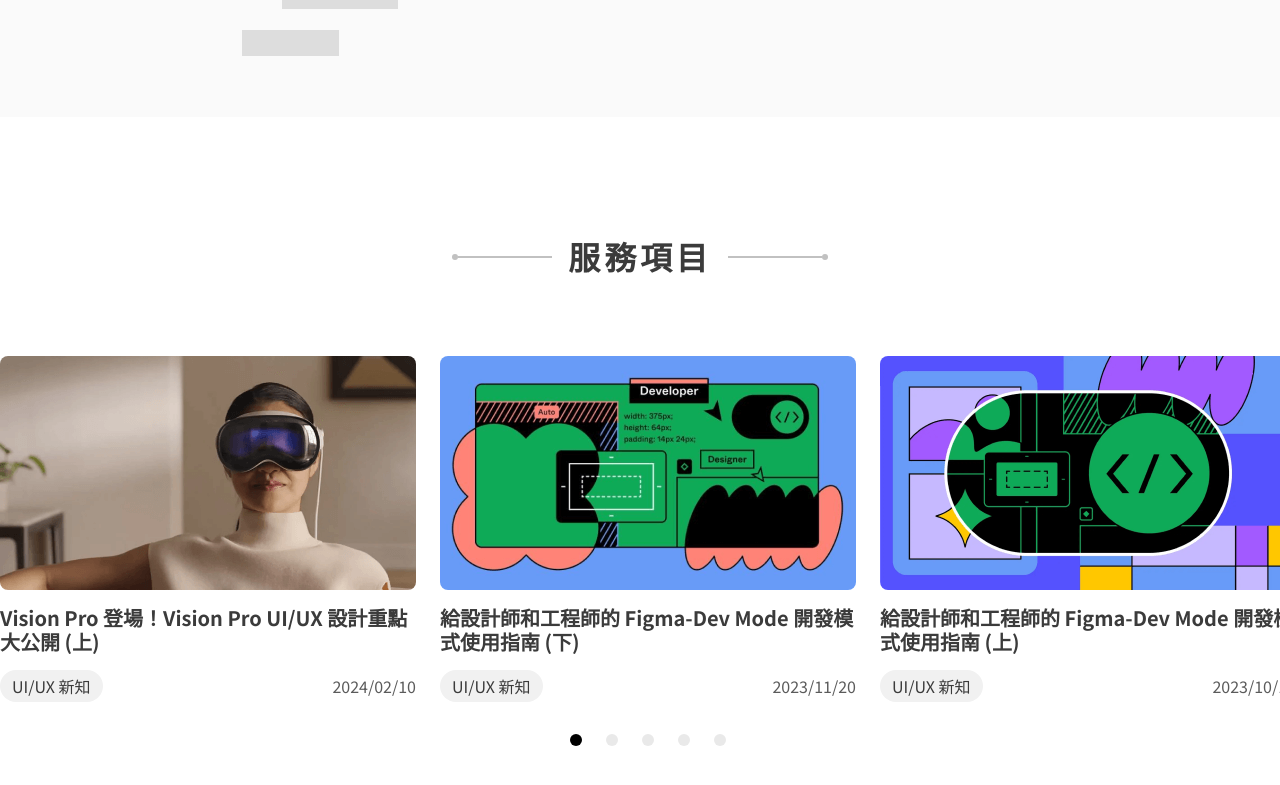
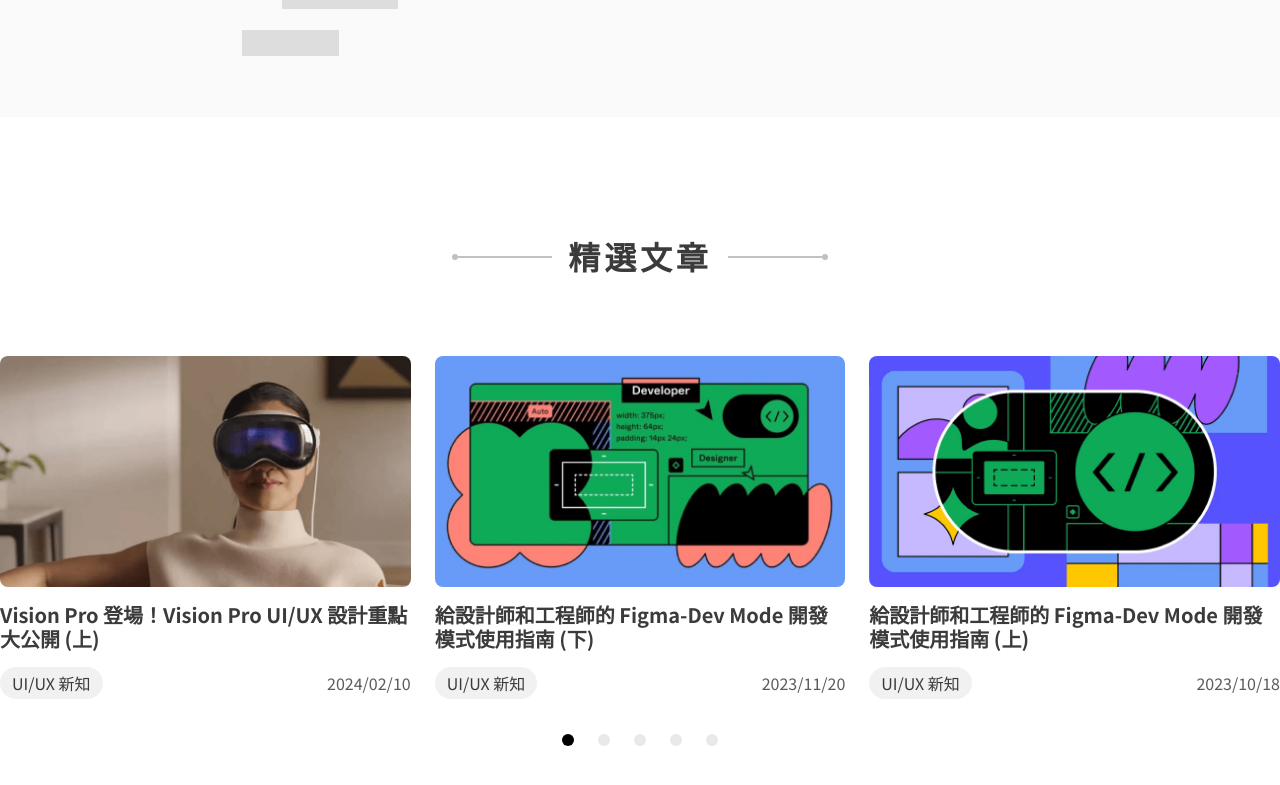
Before and after one commit to LING-JUN-HAO/hexo-customized-layout, a website: page index.html in a window 1280 px wide. Shown: the part 4356-5141 px from the top of the page. Drawn offline with nearby package versions, Linux system fonts and the light colour scheme; files whose address does not match are found by name.

Commit message:
fix: 🐛 swiper group overhead

```diff
--- a/index.html
+++ b/index.html
@@ -171,7 +171,7 @@
             <section class="articles">
                 <div class="title-container">
                     <h3 class="title-box title-lg">
-                        <span class="title">服務項目</span>
+                        <span class="title">精選文章</span>
                     </h3>
                 </div>
                 <div class="swiper article-swiper-container">
--- a/static/css/all.css
+++ b/static/css/all.css
@@ -6,6 +6,10 @@
 *::after,
 li a {
     font-family: "Noto Sans TC", sans-serif;
+}
+
+html,body{
+    width: 100%;
 }
 
 img {
--- a/static/css/index.scss
+++ b/static/css/index.scss
@@ -128,7 +128,8 @@
 
 .banner-container,
 .works-container,
-.service-container {
+.service-container,
+.articles {
     max-width: 1920px;
     margin: 0 auto;
 }
--- a/static/css/swiper.scss
+++ b/static/css/swiper.scss
@@ -1,5 +1,5 @@
 .swiper {
-  width: 1296px;
+  max-width: 1296px;
   height: 398px;
 
   .swiper-slide {
```
Also changed, not shown: static/css/index.css, static/css/swiper.css, 1 other file.
